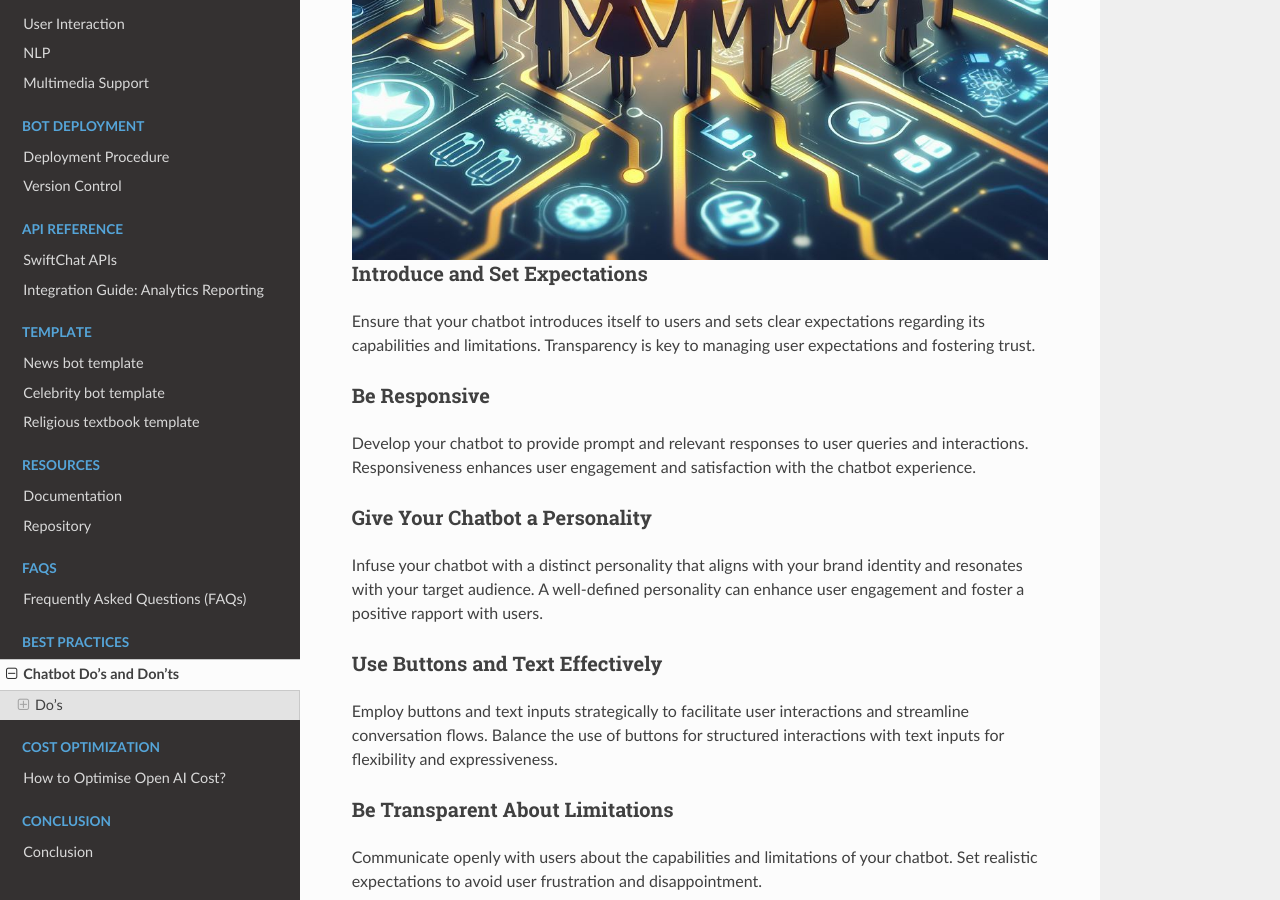
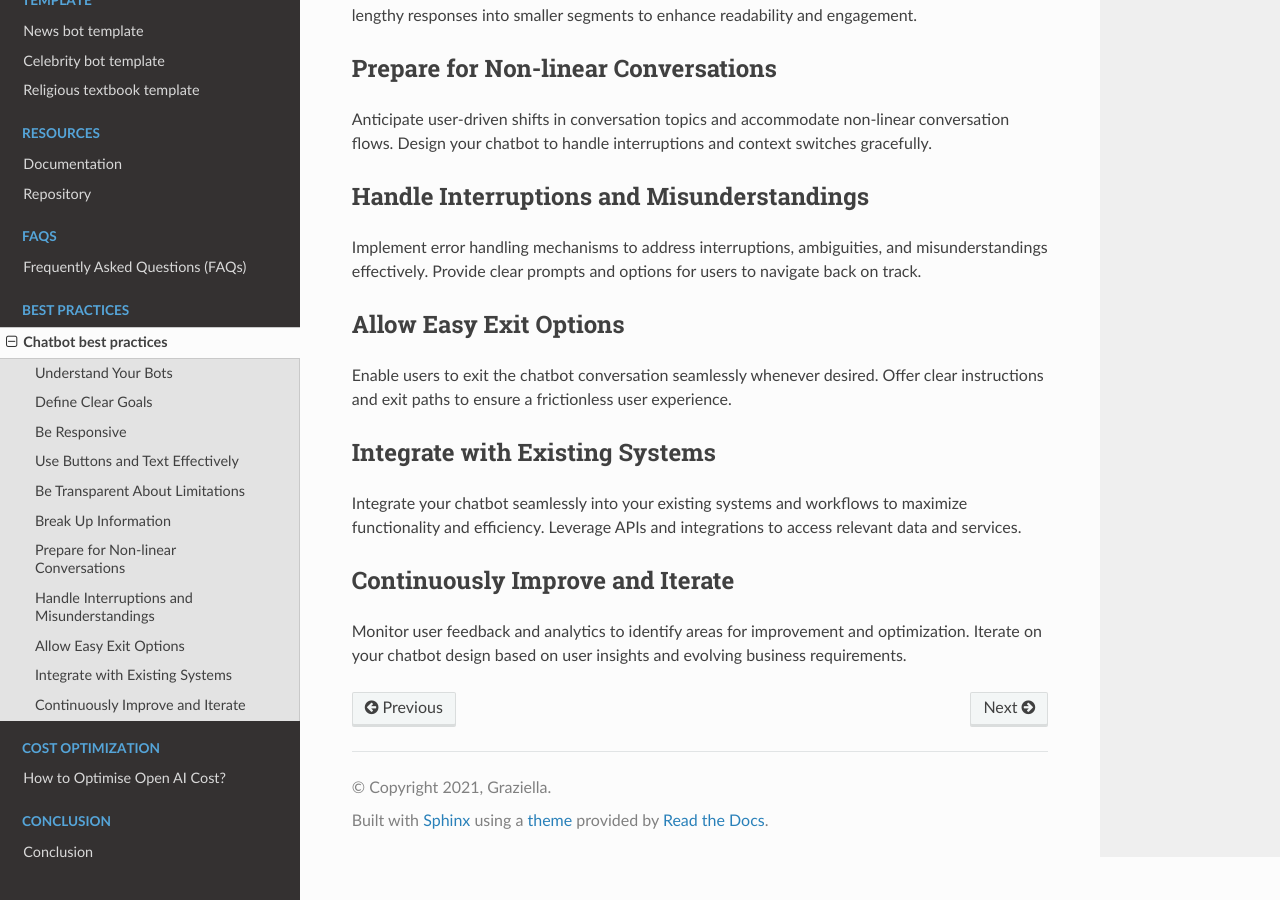
Before and after one commit to Priyanka-sharma181/Chatbot-Development-Guide, a Sphinx documentation site: the page built from docs/source/best_practices.rst, in a window 1280 px wide and 900 px high, scrolled down 1044 px. Built offline with Sphinx 7.4.7 and the Read the Docs theme 2.0.0, drawn with Linux system fonts in a browser that asks for light colours; some of the changed text lies outside the part shown.

Commit message:
best practices

```diff
--- a/docs/source/best_practices.rst
+++ b/docs/source/best_practices.rst
@@ -1,10 +1,8 @@
-Chatbot Do’s and Don’ts
+Chatbot best practices
 ========================
 
 This guide offers essential insights for integrating chatbots into your business strategy, emphasizing common pitfalls and best practices. It provides valuable tips to create a robust chatbot strategy, ensuring optimal utilization for your online business goals.
 
-Do's
-------------
 
 Understand Your Bots
 ^^^^^^^^^^^^^^^^^^^^^^^^^^^^^
@@ -16,26 +14,11 @@
 
 Set clear objectives for your chatbot project, aligning them with specific business goals and user needs. Clearly define the purpose and scope of the chatbot to guide development efforts effectively.
 
-.. image:: ../images/best_practice_images/chatbot_goal.jpeg
-   :alt: Deployment Structure
-   :width: 1000
-   :height: 700
-   :align: center
-
-
-Introduce and Set Expectations
-^^^^^^^^^^^^^^^^^^^^^^^^^^^^^
-
-Ensure that your chatbot introduces itself to users and sets clear expectations regarding its capabilities and limitations. Transparency is key to managing user expectations and fostering trust.
-
 Be Responsive
 ^^^^^^^^^^^^^^^^^^^^^^^^^^^^^
 
 Develop your chatbot to provide prompt and relevant responses to user queries and interactions. Responsiveness enhances user engagement and satisfaction with the chatbot experience.
 
-Give Your Chatbot a Personality
-^^^^^^^^^^^^^^^^^^^^^^^^^^^^^
-Infuse your chatbot with a distinct personality that aligns with your brand identity and resonates with your target audience. A well-defined personality can enhance user engagement and foster a positive rapport with users.
 
 Use Buttons and Text Effectively
 ^^^^^^^^^^^^^^^^^^^^^^^^^^^^^
@@ -47,6 +30,7 @@
 
 Break Up Information
 ^^^^^^^^^^^^^^^^^^^^^^^^^^^^^
+
 Present information in bite-sized chunks to improve user comprehension and retention. Break up lengthy responses into smaller segments to enhance readability and engagement.
 
 Prepare for Non-linear Conversations
```
